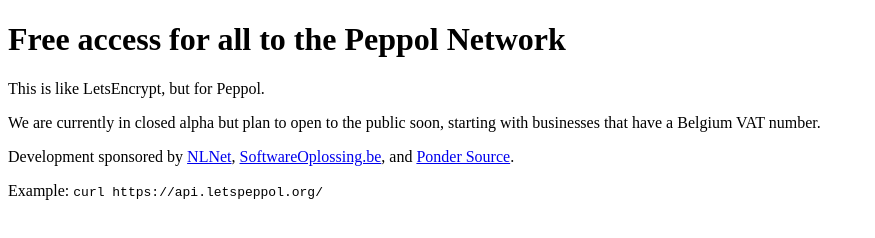
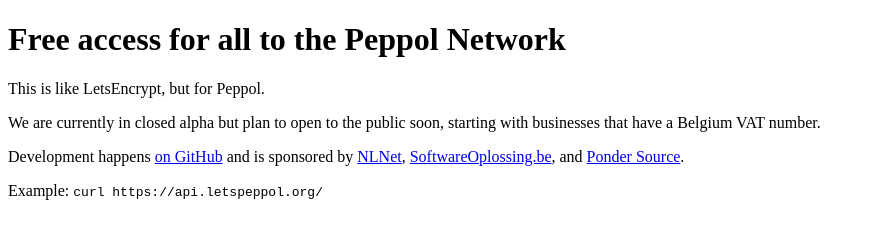
Before and after one commit to tubsproject/letspeppol, a website: page docs/index.html in a window 1280 px wide. Shown: the whole page, without its empty margins (0-875 px from the left). Drawn offline with Linux system fonts and the light colour scheme.

Commit message:
Mention GitHub repo on the website

```diff
--- a/docs/index.html
+++ b/docs/index.html
@@ -9,7 +9,7 @@
     <h1>Free access for all to the Peppol Network</h1>
     <p>This is like LetsEncrypt, but for Peppol.</p>
     <p>We are currently in closed alpha but plan to open to the public soon, starting with businesses that have a Belgium VAT number.</p>
-    <p>Development sponsored by <a href="https://nlnet.nl/project/TUBS/">NLNet</a>, <a href="https://www.softwareoplossing.be/">SoftwareOplossing.be</a>, and <a href="https://pondersource.org/">Ponder Source</a>.</p>
+    <p>Development happens <a href="https://github.com/tubsproject/letspeppol">on GitHub</a> and is sponsored by <a href="https://nlnet.nl/project/TUBS/">NLNet</a>, <a href="https://www.softwareoplossing.be/">SoftwareOplossing.be</a>, and <a href="https://pondersource.org/">Ponder Source</a>.</p>
     <p>Example: <tt>curl https://api.letspeppol.org/</tt></p>
 </body>
 </html>
```
